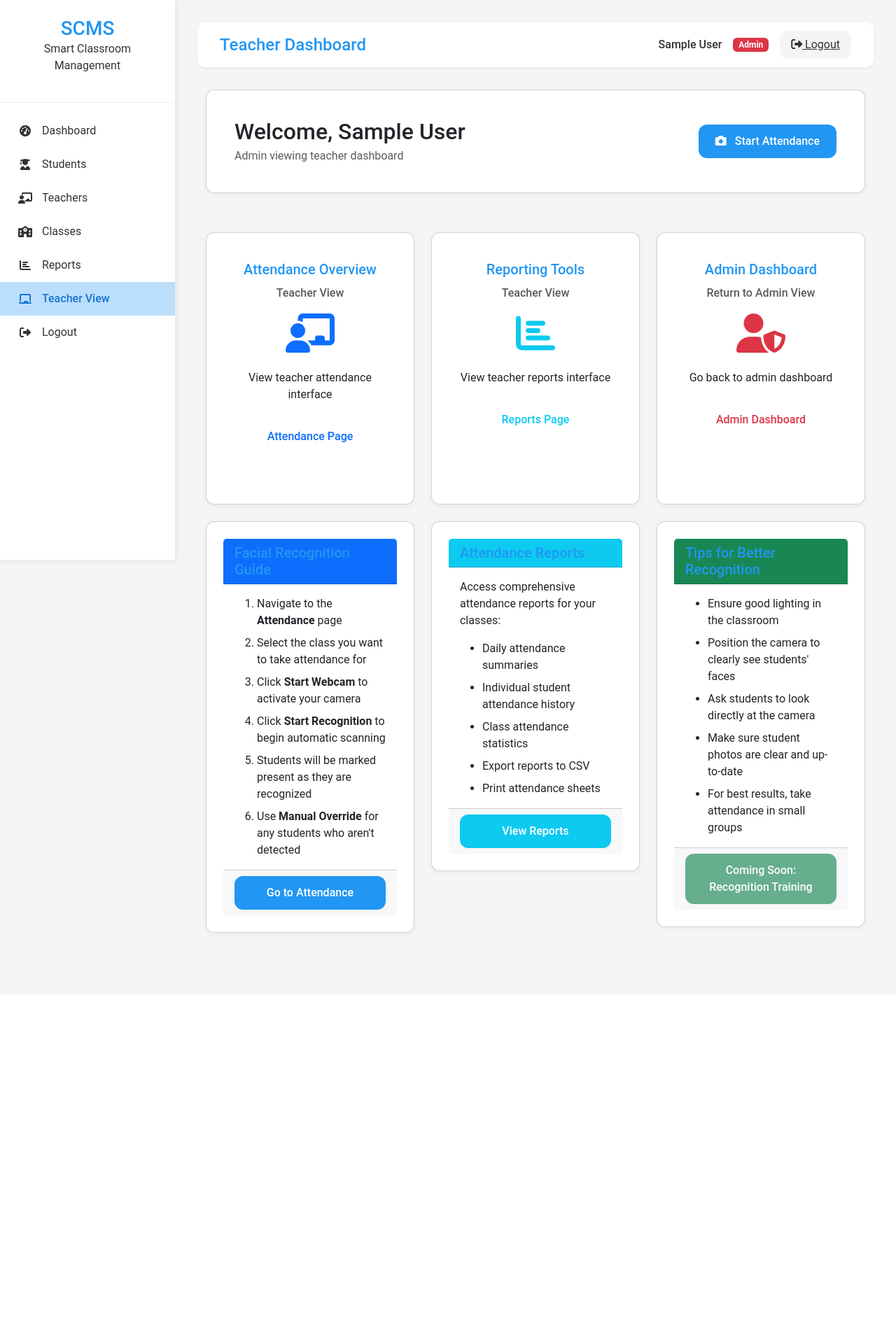
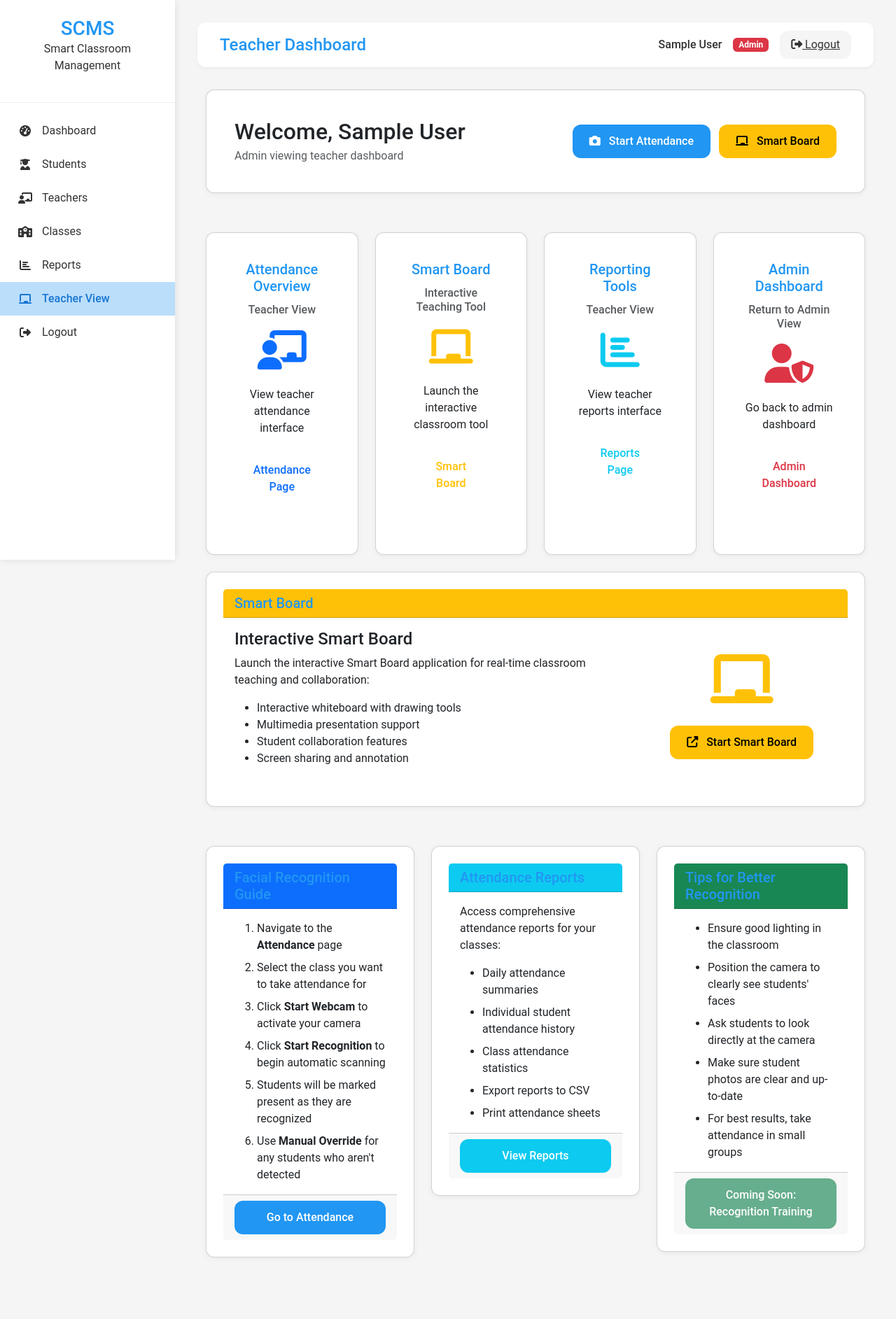
Before and after one commit to aadarshahebsingh/Smart-Classroom-Managment-System, a Flask app: page /teacher/dashboard in a window 1280 px wide. Shown: the whole page at 70% size. Before the commit the page ends 1338 px from the top, so only its background shows below. Run offline with Flask 3, Linux system fonts and the light colour scheme; the visitor is signed in with stand-in values (Sample User, id 1); some libraries are stand-ins or nearby versions.

Commit message:
Enable interactive smart board feature for teachers to enhance classroom experience
This commit adds a "Smart Board" feature to the teacher dashboard with a link to an external interactive whiteboard application.

Replit-Commit-Author: Agent
Replit-Commit-Session-Id: b9f349e0-6fdf-4ccd-bf19-bce312da8b12
Replit-Commit-Screenshot-Url: https://storage.googleapis.com/screenshot-production-us-central1/038d4dc2-7d1c-4fb9-aeed-9cf43bb726b5/14747b7e-f1f1-433d-a571-deab9177889c.jpg

```diff
--- a/routes.py
+++ b/routes.py
@@ -540,6 +540,13 @@ def teacher_reports():
                           date_range=date_range,
                           now=datetime.now())
 
+# Smart Board route
+@app.route('/teacher/smartboard')
+@login_required
+@teacher_required
+def teacher_smartboard():
+    return render_template('teacher/smartboard.html', now=datetime.now())
+
 # Student routes
 @app.route('/student/dashboard')
 @login_required
--- a/templates/teacher/dashboard.html
+++ b/templates/teacher/dashboard.html
@@ -28,8 +28,11 @@
                             </p>
                         </div>
                         <div class="mt-3 mt-md-0">
-                            <a href="{{ url_for('teacher_attendance') }}" class="btn btn-primary">
+                            <a href="{{ url_for('teacher_attendance') }}" class="btn btn-primary me-2">
                                 <i class="fas fa-camera me-2"></i> Start Attendance
+                            </a>
+                            <a href="{{ url_for('teacher_smartboard') }}" class="btn btn-warning">
+                                <i class="fas fa-chalkboard me-2"></i> Smart Board
                             </a>
                         </div>
                     </div>
@@ -69,7 +72,7 @@
                 </div>
             {% endfor %}
         {% else %}
-            <div class="col-md-4 mb-4">
+            <div class="col-md-3 mb-4">
                 <div class="card h-100">
                     <div class="card-body text-center">
                         <h5 class="card-title">Attendance Overview</h5>
@@ -87,7 +90,25 @@
                 </div>
             </div>
 
-            <div class="col-md-4 mb-4">
+            <div class="col-md-3 mb-4">
+                <div class="card h-100">
+                    <div class="card-body text-center">
+                        <h5 class="card-title">Smart Board</h5>
+                        <h6 class="card-subtitle mb-2 text-muted">Interactive Teaching Tool</h6>
+                        <div class="display-4 text-warning my-3">
+                            <i class="fas fa-chalkboard"></i>
+                        </div>
+                        <p class="mb-0">Launch the interactive classroom tool</p>
+                        <div class="mt-4">
+                            <a href="{{ url_for('teacher_smartboard') }}" class="btn btn-outline-warning">
+                                Smart Board
+                            </a>
+                        </div>
+                    </div>
+                </div>
+            </div>
+
+            <div class="col-md-3 mb-4">
                 <div class="card h-100">
                     <div class="card-body text-center">
                         <h5 class="card-title">Reporting Tools</h5>
@@ -105,7 +126,7 @@
                 </div>
             </div>
 
-            <div class="col-md-4 mb-4">
+            <div class="col-md-3 mb-4">
                 <div class="card h-100">
                     <div class="card-body text-center">
                         <h5 class="card-title">Admin Dashboard</h5>
@@ -185,6 +206,39 @@
     </div>
     {% endif %}
 
+    <!-- Smart Board Section -->
+    <div class="row mb-4">
+        <div class="col-12">
+            <div class="card">
+                <div class="card-header bg-warning text-dark">
+                    <h5 class="card-title mb-0">Smart Board</h5>
+                </div>
+                <div class="card-body">
+                    <div class="row align-items-center">
+                        <div class="col-md-8">
+                            <h4>Interactive Smart Board</h4>
+                            <p>Launch the interactive Smart Board application for real-time classroom teaching and collaboration:</p>
+                            <ul>
+                                <li>Interactive whiteboard with drawing tools</li>
+                                <li>Multimedia presentation support</li>
+                                <li>Student collaboration features</li>
+                                <li>Screen sharing and annotation</li>
+                            </ul>
+                        </div>
+                        <div class="col-md-4 text-center">
+                            <div class="display-1 text-warning mb-3">
+                                <i class="fas fa-chalkboard"></i>
+                            </div>
+                            <a href="http://localhost:8504/" target="_blank" class="btn btn-lg btn-warning">
+                                <i class="fas fa-external-link-alt me-2"></i> Start Smart Board
+                            </a>
+                        </div>
+                    </div>
+                </div>
+            </div>
+        </div>
+    </div>
+
     <!-- Quick Guides -->
     <div class="row">
         <div class="col-md-4 mb-4">
```
Also changed, not shown: templates/teacher/smartboard.html (added, +75 -0 lines).
